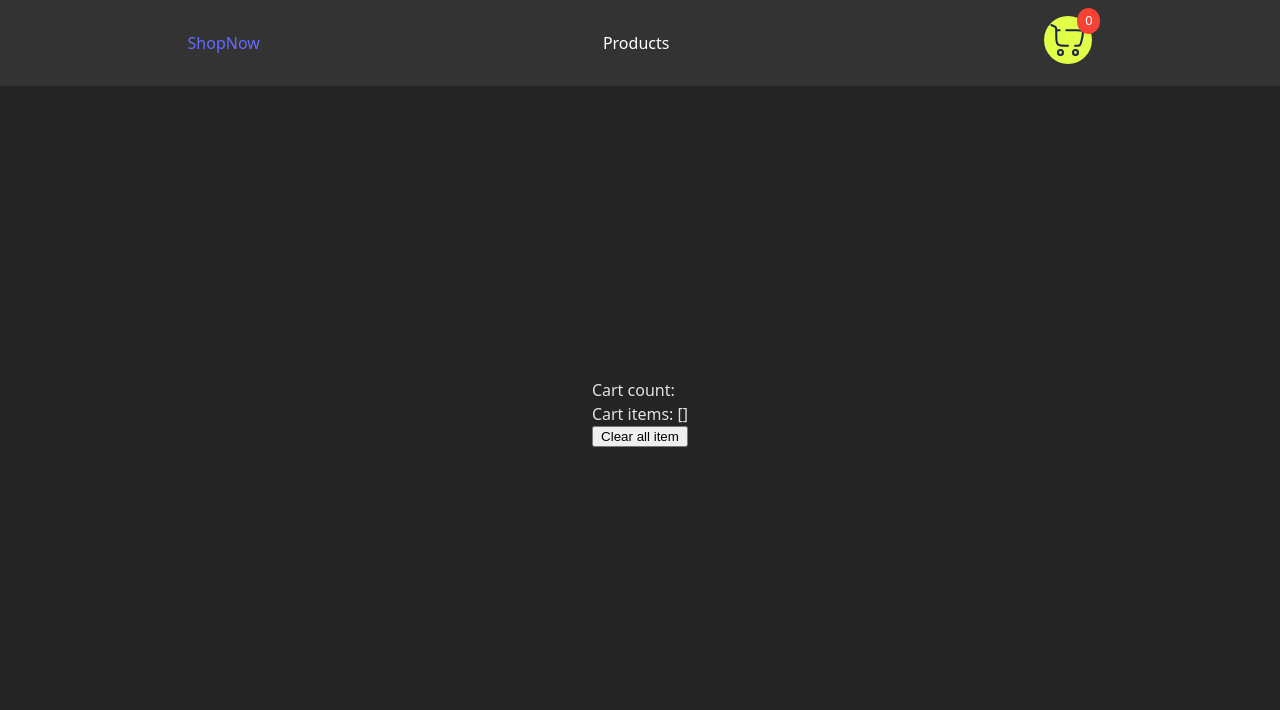
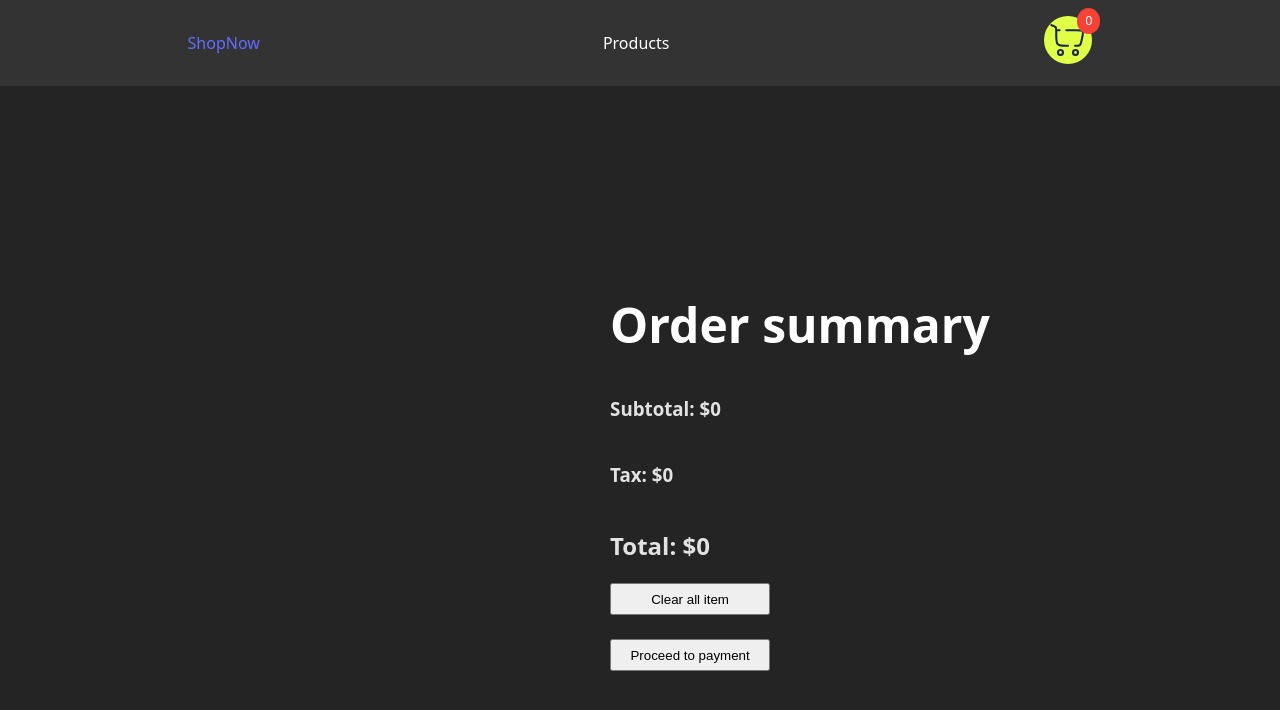
Before and after one commit to AnimeshKumar923/shopping-cart, a React (Vite) app: page /cart in a window 1280 px wide. Shown: the top 710 px of the page. Built offline with nearby package versions, Linux system fonts and the light colour scheme.

Commit message:
fix: implement cart information display

```diff
--- a/src/components/Cart.jsx
+++ b/src/components/Cart.jsx
@@ -1,9 +1,18 @@
 import styles from "./Cart.module.scss";
-import { useOutletContext } from "react-router-dom";
+import { Link, useOutletContext } from "react-router-dom";
 
 export default function Cart() {
-  const cartCount = localStorage.getItem("cartCount");
+  // const cartCount = localStorage.getItem("cartCount");
   const { cartItems } = useOutletContext();
+  let subtotal = 0;
+  let tax = 0;
+
+  cartItems.map((item, index) => {
+    subtotal += cartItems[index].price * cartItems[index].amount;
+  });
+
+  tax += Math.round(0.04 * subtotal * 100) / 100;
+  let total = Math.round((subtotal + tax) * 100) / 100;
   // For objects/arrays:
   // const cartItems = JSON.parse(localStorage.getItem("cartItems"));
   function deleteAllItems() {
@@ -13,9 +22,11 @@ export default function Cart() {
 
   return (
     <div className={styles.checkout}>
+      <div className={styles.orderDetails}>
         {cartItems.map((item, index) => {
           return (
             <>
+              <div className={styles.itemDetails}>
                 <img
                   src={cartItems[index].image}
                   alt={`${cartItems[index].name}Image`}
@@ -23,16 +34,33 @@ export default function Cart() {
                 />
                 <div className="productName">{cartItems[index].name}</div>
                 <div className="itemPrice">
-              Item Price: <span className="priceDigit">${cartItems[index].price}</span>
+                  Item Price:{" "}
+                  <span className="priceDigit">${cartItems[index].price}</span>
                 </div>
-            <div className="itemAmount">Item count: {cartItems[index].amount}</div>
+                <div className="itemAmount">
+                  Item count: {cartItems[index].amount}
+                </div>
+              </div>
             </>
           );
         })}
+      </div>
+      <div className={styles.orderSummary}>
+        <h1>Order summary</h1>
+        <h3>Subtotal: ${subtotal}</h3>
+        <h3>Tax: ${tax}</h3>
+        <h2>Total: ${total}</h2>
+        {/* <div>Cart count: {cartCount}</div> */}
+        {/* <div>Cart items: {JSON.stringify(cartItems)}</div> */}
+        <button className={styles.paymentBtn} onClick={deleteAllItems}>
+          Clear all item
+        </button>
         <br />
-      <div>Cart count: {cartCount}</div>
-      <div>Cart items: {JSON.stringify(cartItems)}</div>
-      <button onClick={deleteAllItems}>Clear all item</button>
+        <Link to="/payment">
+          <button className={styles.paymentBtn}>Proceed to payment</button>
+        </Link>
+      </div>
+      <br />
     </div>
   );
 }
--- a/src/components/Cart.module.scss
+++ b/src/components/Cart.module.scss
@@ -1,7 +1,29 @@
-.img {
-  width: 15rem;
+.checkout {
+  display: flex;
+  justify-content: space-between;
+  // gap: 20rem;
+  margin-top: 8rem;
+  // flex-direction: column;
+  .img {
+    width: 15rem;
+  }
+  .orderDetails {
+    display: flex;
+    gap: 5rem;
+  }
+  .itemDetails {
+    max-width: 15rem;
+  }
+
+  .orderSummary {
+    display: flex;
+    flex-direction: column;
+    margin-left: 20rem;
+
+  }
+
+  .paymentBtn{
+    width: 10rem;
+    height: 2rem;
+  }
 }
-.checkout{
-  display: flex;
-  flex-direction: column;
-}
--- /dev/null
+++ b/src/components/Payment.jsx
@@ -0,0 +1,8 @@
+export default function Payment() {
+  return (
+    <>
+      <h1>Payment page</h1>
+      <h2>In progress...</h2>
+    </>
+  );
+}
--- a/src/main.jsx
+++ b/src/main.jsx
@@ -8,6 +8,7 @@ import Home from "./components/Home";
 import Products from "./components/ProductList";
 import ProductDetail from "./components/ProductDetail";
 import Cart from "./components/Cart";
+import Payment from "./components/Payment";
 
 const router = createBrowserRouter([
   {
@@ -18,6 +19,7 @@ const router = createBrowserRouter([
       { path: "products", element: <Products /> },
       { path: "products/:id", element: <ProductDetail /> },
       { path: "cart", element: <Cart /> },
+      { path: "payment", element: <Payment /> },
     ],
   },
 ]);
```
Lines whose indentation alone changed are shown as unchanged.
